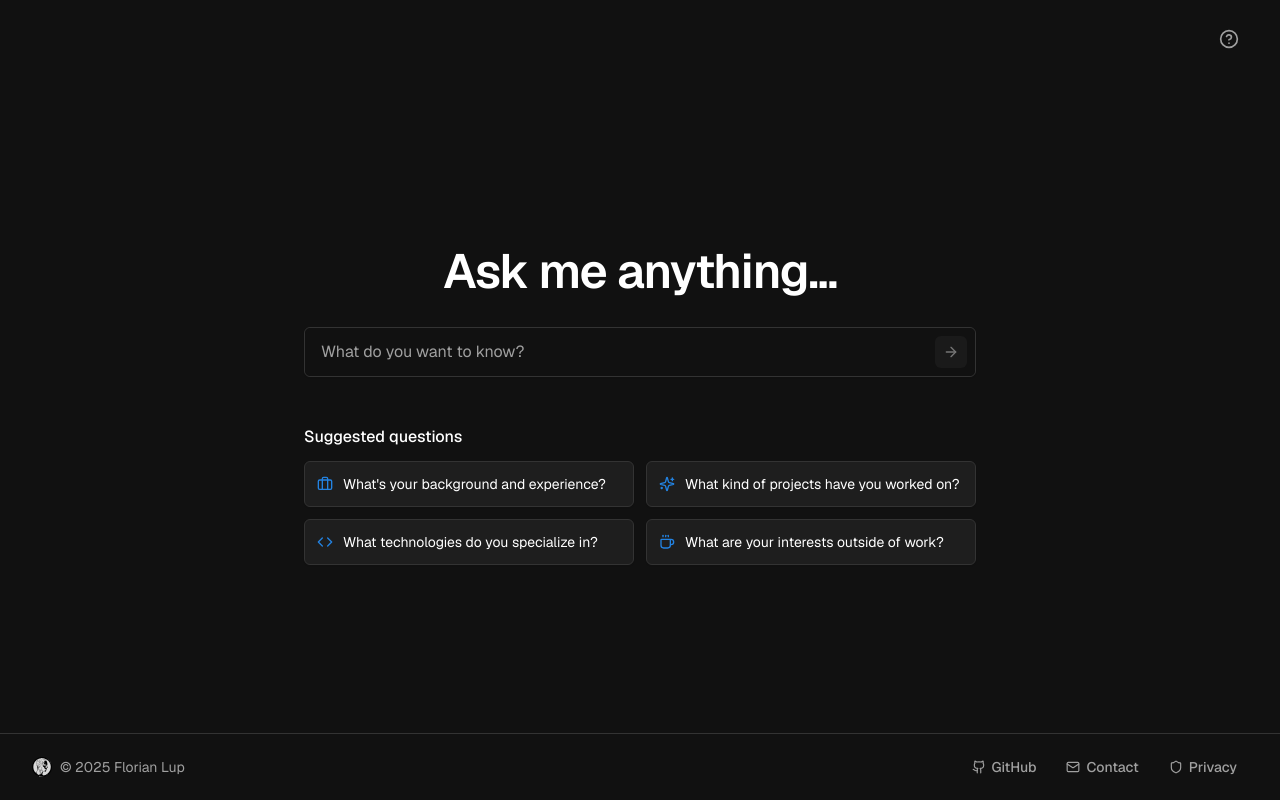
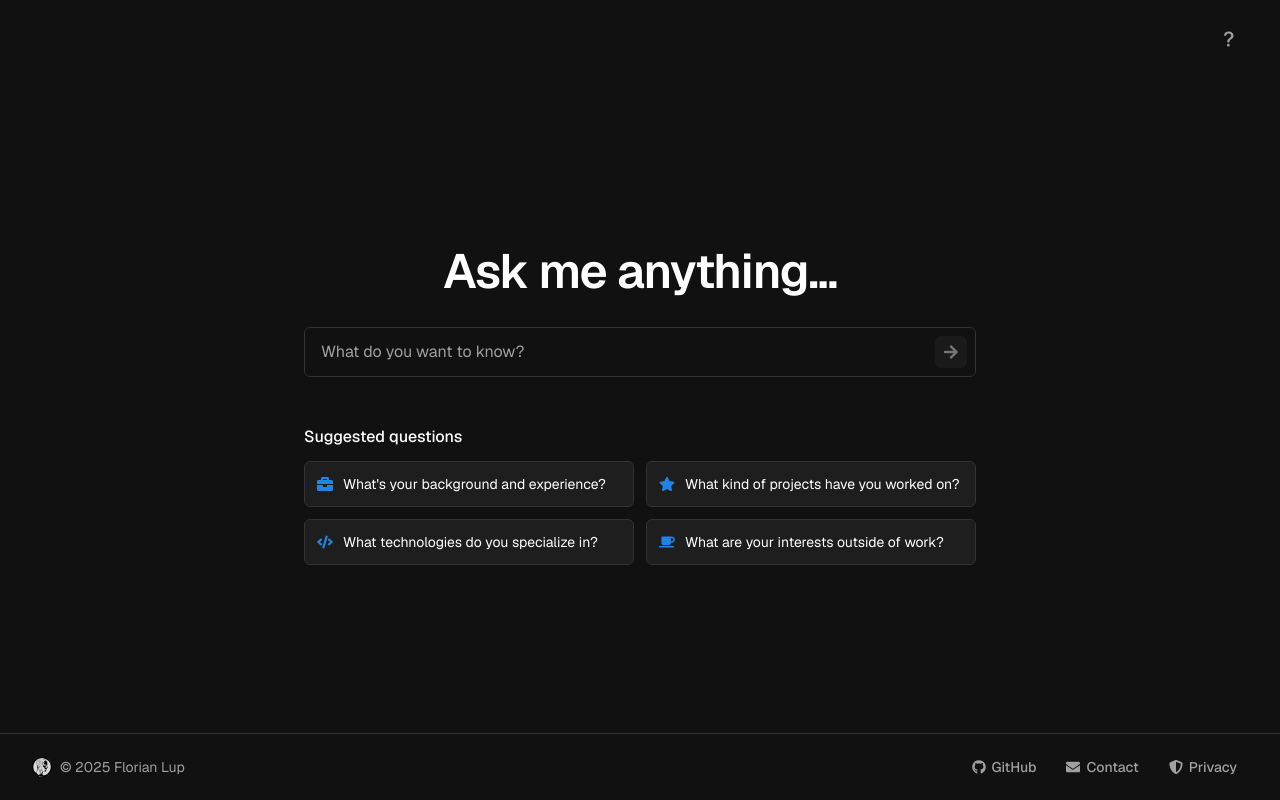
Before and after one commit to florian-lup/mirror-image, a Next.js app: page / in a window 1280 px wide. Built offline with nearby package versions, Linux system fonts and the light colour scheme.

Commit message:
replaced lucid icons with react icons

```diff
--- a/package.json
+++ b/package.json
@@ -10,25 +10,21 @@
     "ingest": "tsx src/scripts/ingest-documents.ts"
   },
   "dependencies": {
-    "@langchain/community": "^0.3.29",
     "@langchain/core": "^0.3.42",
     "@langchain/openai": "^0.5.2",
     "@langchain/pinecone": "^0.2.0",
     "@pinecone-database/pinecone": "^5.1.1",
     "@radix-ui/react-popover": "^1.1.5",
-    "@tailwindcss/forms": "^0.5.10",
     "@vercel/analytics": "^1.5.0",
     "clsx": "^2.1.1",
     "dotenv": "^16.3.1",
     "framer-motion": "^12.0.6",
     "langchain": "^0.3.19",
-    "lucide-react": "^0.474.0",
     "next": "^15.2.4",
-    "openai": "^4.91.0",
     "react": "^19.0.0",
     "react-dom": "^19.0.0",
+    "react-icons": "^5.5.0",
     "react-markdown": "^9.0.3",
-    "remark-gfm": "^4.0.0",
     "tailwind-merge": "^2.6.0",
     "tsx": "^4.7.0"
   },
--- a/src/components/Chat/components/ChatHeader.tsx
+++ b/src/components/Chat/components/ChatHeader.tsx
@@ -1,5 +1,5 @@
 import React from 'react';
-import { X } from 'lucide-react';
+import { FaTimes } from 'react-icons/fa';
 import { ChatHeaderProps } from '@/types';
 import Image from 'next/image';
 
@@ -12,7 +12,7 @@ export const ChatHeader: React.FC<ChatHeaderProps> = ({ onClose }) => {
         className="p-1 sm:p-1.5 hover:bg-secondary rounded-md transition-colors focus-ring"
         aria-label="Close chat"
       >
-        <X className="w-3.5 h-3.5 sm:w-4 sm:h-4 text-muted-foreground" />
+        <FaTimes className="w-3.5 h-3.5 sm:w-4 sm:h-4 text-muted-foreground" />
       </button>
     </div>
   );
--- a/src/components/Chat/components/ChatInput.tsx
+++ b/src/components/Chat/components/ChatInput.tsx
@@ -1,5 +1,5 @@
 import React, { useState } from 'react';
-import { ArrowUp, Square } from 'lucide-react';
+import { FaArrowUp, FaStopCircle  } from 'react-icons/fa';
 import { cn } from '@/lib/utils';
 import { ChatInputProps } from '@/types';
 
@@ -45,9 +45,9 @@ export const ChatInput: React.FC<ChatInputProps> = ({ onSubmit, isLoading = fals
           aria-label={isLoading ? "Stop loading" : "Send message"}
         >
           {isLoading ? (
-            <Square className="h-3.5 w-3.5 sm:h-4 sm:w-4" />
+            <FaStopCircle className="h-3.5 w-3.5 sm:h-4 sm:w-4" />
           ) : (
-            <ArrowUp className="h-3.5 w-3.5 sm:h-4 sm:w-4" />
+            <FaArrowUp className="h-3.5 w-3.5 sm:h-4 sm:w-4" />
           )}
         </button>
       </form>
--- a/src/components/Chat/components/ChatMessages.tsx
+++ b/src/components/Chat/components/ChatMessages.tsx
@@ -1,7 +1,6 @@
 import { ChatMessagesProps } from '@/types';
 import { useEffect, useRef } from 'react';
 import ReactMarkdown from 'react-markdown';
-import remarkGfm from 'remark-gfm';
 
 interface MarkdownMessageProps {
   content: string;
@@ -12,7 +11,6 @@ const MarkdownMessage: React.FC<MarkdownMessageProps> = ({ content, className })
   return (
     <div className={className}>
       <ReactMarkdown
-        remarkPlugins={[remarkGfm]}
         components={{
           p: ({ children }) => <p className="mb-2 last:mb-0 text-sm sm:text-base">{children}</p>,
           ul: ({ children }) => <ul className="list-disc ml-4 mb-2 text-sm sm:text-base">{children}</ul>,
--- a/src/components/HomePage/components/FaqList.tsx
+++ b/src/components/HomePage/components/FaqList.tsx
@@ -1,7 +1,7 @@
 "use client";
 
 import { cn } from '@/lib/utils';
-import { Briefcase, Code, Sparkles, Coffee } from 'lucide-react';
+import { FaBriefcase, FaCode, FaStar, FaCoffee } from 'react-icons/fa';
 
 interface FaqListProps {
   onQuestionClick: (question: string) => void;
@@ -10,19 +10,19 @@ interface FaqListProps {
 const faqQuestions = [
   {
     text: "What's your background and experience?",
-    icon: <Briefcase className="h-4 w-4 text-primary mt-0.5 flex-shrink-0" />
+    icon: <FaBriefcase className="h-4 w-4 text-primary mt-0.5 flex-shrink-0" />
   },
   {
     text: "What kind of projects have you worked on?",
-    icon: <Sparkles className="h-4 w-4 text-primary mt-0.5 flex-shrink-0" />
+    icon: <FaStar className="h-4 w-4 text-primary mt-0.5 flex-shrink-0" />
   },
   {
     text: "What technologies do you specialize in?",
-    icon: <Code className="h-4 w-4 text-primary mt-0.5 flex-shrink-0" />
+    icon: <FaCode className="h-4 w-4 text-primary mt-0.5 flex-shrink-0" />
   },
   {
     text: "What are your interests outside of work?",
-    icon: <Coffee className="h-4 w-4 text-primary mt-0.5 flex-shrink-0" />
+    icon: <FaCoffee className="h-4 w-4 text-primary mt-0.5 flex-shrink-0" />
   }
 ];
 
--- a/src/components/HomePage/components/InputArea.tsx
+++ b/src/components/HomePage/components/InputArea.tsx
@@ -1,7 +1,7 @@
 "use client";
 
 import { useState } from 'react';
-import { ArrowRight } from 'lucide-react';
+import { FaArrowRight } from 'react-icons/fa';
 import { cn } from '@/lib/utils';
 
 interface InputAreaProps {
@@ -59,7 +59,7 @@ export const InputArea: React.FC<InputAreaProps> = ({ onAskQuestion }) => {
             disabled={!isActive}
             aria-label="Submit question"
           >
-            <ArrowRight className="h-4 w-4" />
+            <FaArrowRight className="h-4 w-4" />
           </button>
         </div>
       </form>
--- a/src/components/HomePage/layouts/PageFooter.tsx
+++ b/src/components/HomePage/layouts/PageFooter.tsx
@@ -2,7 +2,8 @@ import { lazy, Suspense } from 'react';
 import Link from 'next/link';
 import Image from 'next/image';
 import { BaseLinkProps } from '@/types';
-import { Github, ExternalLink } from 'lucide-react';
+import { FaGithub } from "react-icons/fa";
+import { FaExternalLinkAlt } from "react-icons/fa";
 import { cn } from '@/lib/utils';
 
 const BaseLink = ({ children, className = '', icon, ...props }: BaseLinkProps & { icon?: React.ReactNode }) => (
@@ -30,7 +31,7 @@ const ContactPopover = lazy(() => import('../popovers/ContactPopover').then(modu
 
 const PopoverFallback = () => (
   <button className="flex items-center gap-1.5 px-2.5 py-1.5 rounded-md text-muted-foreground text-sm">
-    <ExternalLink className="h-3.5 w-3.5" />
+    <FaExternalLinkAlt className="h-3.5 w-3.5" />
     <span>Loading...</span>
   </button>
 );
@@ -57,7 +58,7 @@ export const PageFooter = () => {
               href="https://github.com/florian-lup"
               target="_blank"
               rel="noopener noreferrer"
-              icon={<Github className="h-3.5 w-3.5" />}
+              icon={<FaGithub className="h-3.5 w-3.5" />}
             >
               GitHub
             </BaseLink>
--- a/src/components/HomePage/popovers/ContactPopover.tsx
+++ b/src/components/HomePage/popovers/ContactPopover.tsx
@@ -1,7 +1,7 @@
 "use client";
 
 import * as React from 'react';
-import { Copy, Check, Mail } from 'lucide-react';
+import { FaCopy, FaCheck, FaEnvelope } from 'react-icons/fa';
 import * as PopoverPrimitive from '@radix-ui/react-popover';
 import { usePopover } from '@/hooks';
 import { BaseButtonProps } from '@/types';
@@ -18,7 +18,7 @@ const BaseButton = ({ children, className = '', ...props }: BaseButtonProps) =>
     )}
     {...props}
   >
-    <Mail className="h-3.5 w-3.5" />
+    <FaEnvelope className="h-3.5 w-3.5" />
     <span>{children}</span>
   </button>
 );
@@ -55,9 +55,9 @@ export const ContactPopover: React.FC = () => {
           aria-label="Copy email address"
         >
           {copied ? (
-            <Check className="h-4 w-4 text-primary" />
+            <FaCheck className="h-4 w-4 text-primary" />
           ) : (
-            <Copy className="h-4 w-4" />
+            <FaCopy className="h-4 w-4" />
           )}
         </button>
       </div>
--- a/src/components/HomePage/popovers/HelpPopover.tsx
+++ b/src/components/HomePage/popovers/HelpPopover.tsx
@@ -1,7 +1,7 @@
 "use client";
 
 import * as React from 'react';
-import { HelpCircle } from 'lucide-react';
+import { BsQuestionLg } from "react-icons/bs";
 import * as PopoverPrimitive from '@radix-ui/react-popover';
 import { usePopover } from '@/hooks';
 import { BaseButtonProps } from '@/types';
@@ -27,7 +27,7 @@ export const HelpPopover: React.FC = () => {
 
   const trigger = (
     <IconButton>
-      <HelpCircle className="h-5 w-5" />
+      <BsQuestionLg className="h-5 w-5" />
     </IconButton>
   );
 
--- a/src/components/HomePage/popovers/PrivacyPopover.tsx
+++ b/src/components/HomePage/popovers/PrivacyPopover.tsx
@@ -4,7 +4,7 @@ import * as React from 'react';
 import * as PopoverPrimitive from '@radix-ui/react-popover';
 import { usePopover } from '@/hooks';
 import { BaseButtonProps } from '@/types';
-import { Shield } from 'lucide-react';
+import { FaShieldAlt } from 'react-icons/fa';
 import { cn } from '@/lib/utils';
 
 const BaseButton = ({ children, className = '', ...props }: BaseButtonProps) => (
@@ -18,7 +18,7 @@ const BaseButton = ({ children, className = '', ...props }: BaseButtonProps) =>
     )}
     {...props}
   >
-    <Shield className="h-3.5 w-3.5" />
+    <FaShieldAlt className="h-3.5 w-3.5" />
     <span>{children}</span>
   </button>
 );
```
Also changed, not shown: 1 other file (tests, documents, lock files or other folders).
